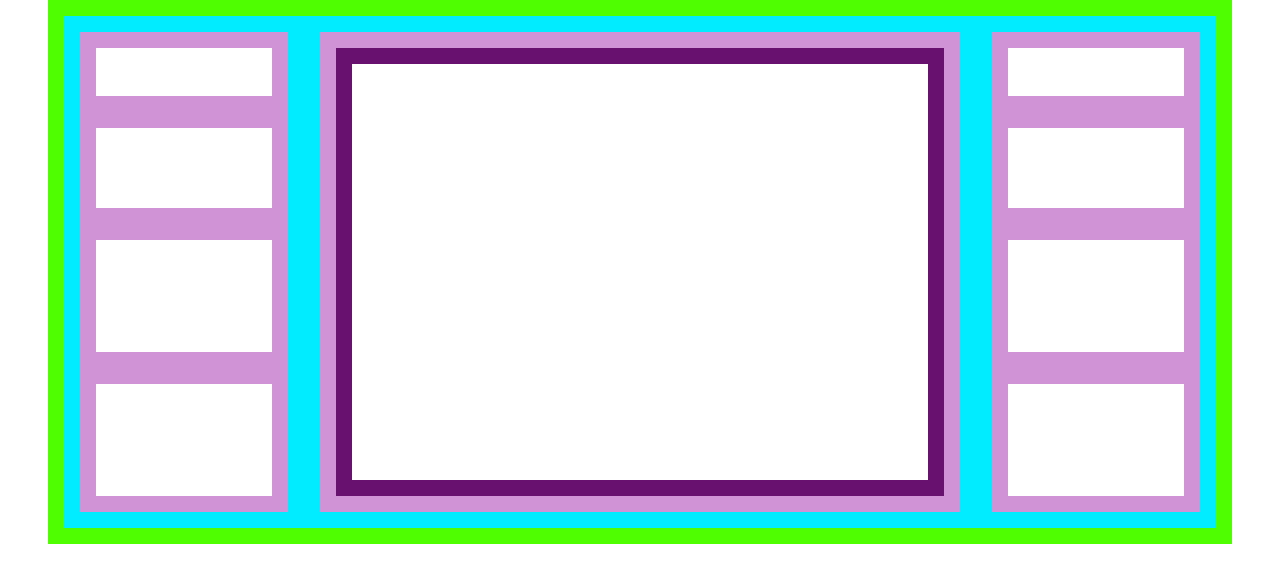
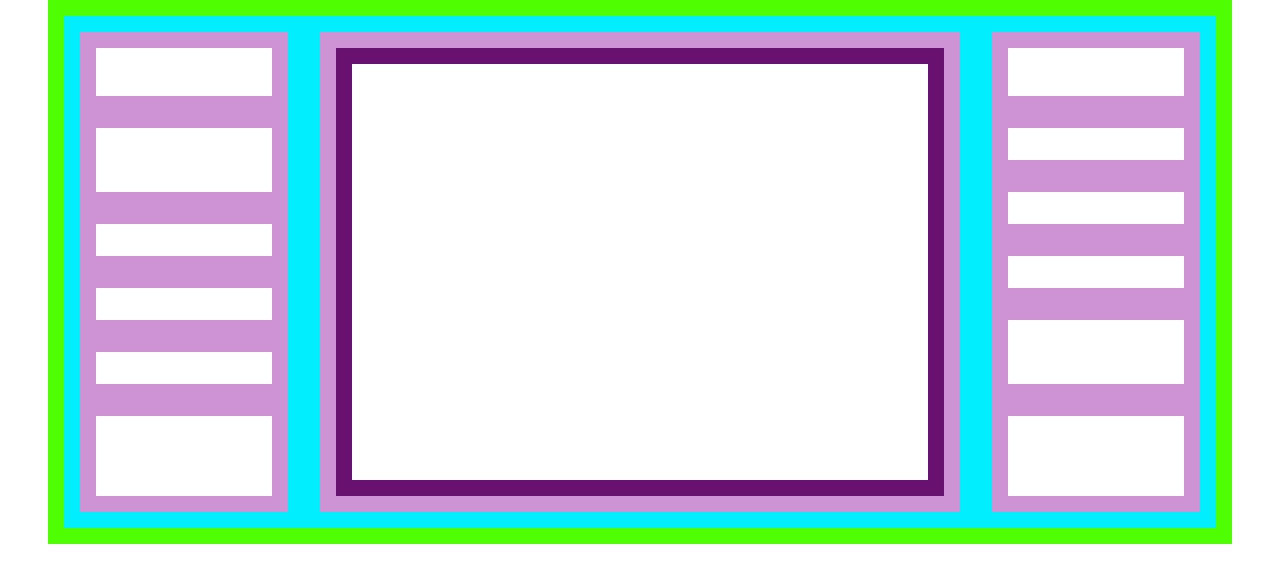
Before and after one commit to ladronbx/ladronbx.github.io, a plain HTML site: page index.html in a window 1280 px wide. Shown: the part 168-750 px from the top of the page. Drawn offline with Linux system fonts and the light colour scheme.

Commit message:
Defino los contenedores de cada botón

```diff
--- a/index.html
+++ b/index.html
@@ -19,13 +19,28 @@
 
       <div class="joyConLeft">
 
-        <div class="boxSelect"></div>
+        <div class="boxSelect">
+          <div class="select"></div>
+        </div>
 
-        <div class="boxJoystickLeft"></div>
+        <div class="boxJoystickLeft">
+          <div class="joystickLeft"></div>
+        </div>
 
-        <div class="boxDirection "></div>
+        <div class="boxDirectionTop">
+          <div class="top"></div>
+        </div>
+        <div class="boxDirectionMiddle">
+          <div class="left"></div>
+          <div class="right"></div>
+        </div>
+        <div class="boxDirectionDown">
+          <div class="down"></div>
+        </div>
 
-        <div class="boxPhoto"></div>
+        <div class="boxPhoto">
+          <div class="photo"></div>
+        </div>
 
       </div>
 
@@ -50,10 +65,22 @@
       <div class="joyConRight">
 
         <div class="boxStart"></div>
+        <div class="boxXABYTop">
+          <div class="X"></div>
+        </div>
+        <div class="boxXABYMiddle">
+          <div class="Y"></div>
+          <div class="A"></div>
+        </div>
+        <div class="boxXABYDown">
+          <div class="B"></div>
+        </div>
+
+
 
         <div class="boxJoystickRight"></div>
 
-        <div class="boxXABY "></div>
+
 
         <div class="boxHome"></div>
 
--- a/style.css
+++ b/style.css
@@ -39,19 +39,30 @@ h1 {
 
 .boxJoystickLeft{
   border: 1em solid rgb(206, 147, 210);
-  height: 5em;
+  width: 11em;
+  height: 4em;
 }
 
-.boxDirection{
+.boxDirectionTop{
   border: 1em solid rgb(206, 147, 210);
   width: 11em;
-  height: 7em;
+  height: 2em;
+}
+.boxDirectionMiddle{
+  border: 1em solid rgb(206, 147, 210);
+  width: 11em;
+  height: 2em;
+}
+.boxDirectionDown{
+  border: 1em solid rgb(206, 147, 210);
+  width: 11em;
+  height: 2em;
 }
 
 .boxPhoto{
   border: 1em solid rgb(206, 147, 210);
   width: 11em;
-  height: 7em;
+  height: 5em;
 
 }
 
@@ -97,21 +108,32 @@ h1 {
   height: 3em;
 }
 
+.boxXABYTop{
+  border: 1em solid rgb(206, 147, 210);
+  width: 11em;
+  height: 2em;
+}
+.boxXABYMiddle{
+  border: 1em solid rgb(206, 147, 210);
+  width: 11em;
+  height: 2em;
+}
+.boxXABYDown{
+  border: 1em solid rgb(206, 147, 210);
+  width: 11em;
+  height: 2em;
+}
+
 .boxJoystickRight{
   border: 1em solid rgb(206, 147, 210);
   width: 11em;
-  height: 5em;
+  height: 4em;
 }
 
-.boxXABY{
-  border: 1em solid rgb(206, 147, 210);
-  width: 11em;
-  height: 7em;
-}
 
 .boxHome{
   border: 1em solid rgb(206, 147, 210);
   width: 11em;
-  height: 7em;
+  height: 5em;
 
 }
```
